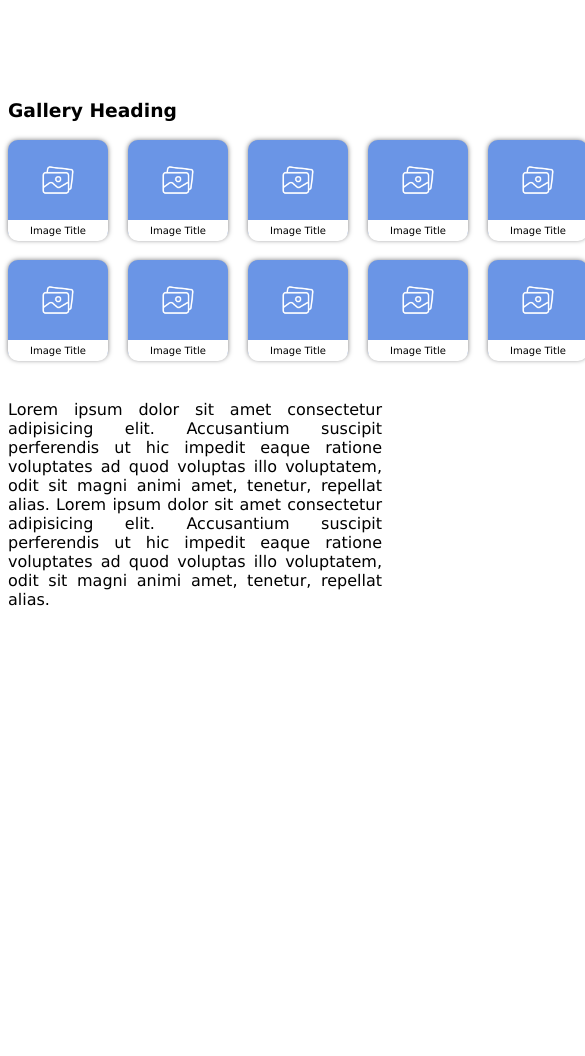
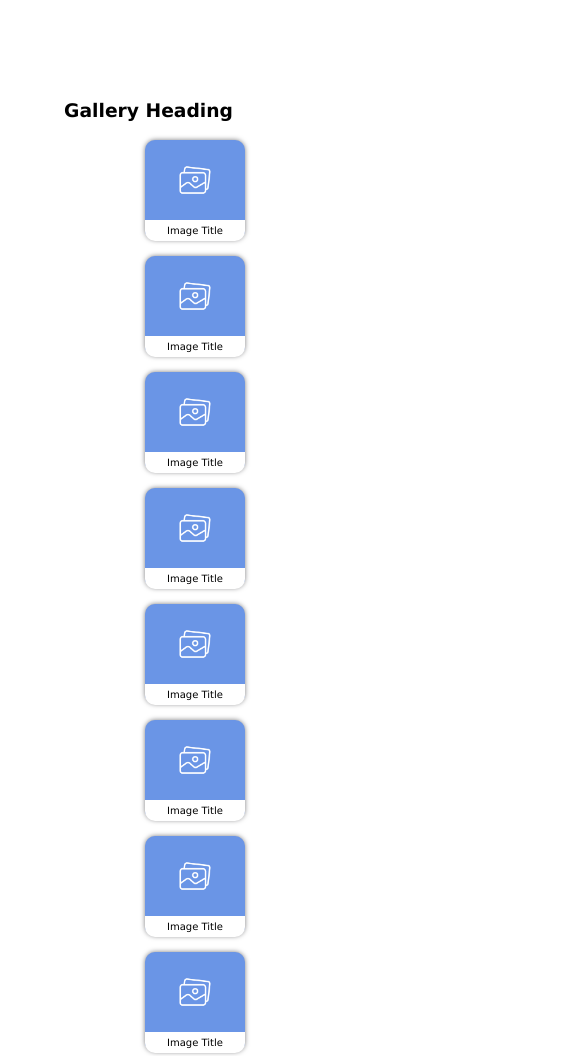
Before and after one commit to MarinaD88/Advanced-CSS, a plain HTML site: page index Vjezba3.html in a window 390 px wide. Shown: the top 1056 px of the page, 585 px wide, since content can reach past the window. Before the commit the page ends 844 px from the top, so only its background shows below. Drawn offline with Linux system fonts and the light colour scheme.

Commit message:
Assignment 3

```diff
--- a/index Vjezba3.html
+++ b/index Vjezba3.html
@@ -8,18 +8,16 @@
 
 <head>
     <meta charset="UTF-8">
+    <meta name="viewport" content="width=device-width, initial-scale=1.0">
     <title>Advanced CSS - Assignment 3</title>
 
     <style>
-
         body {
-        font-family:Verdana, Geneva, Tahoma, sans-serif;
-
+            font-family: Verdana, Geneva, Tahoma, sans-serif;
         }
 
         #Heading {
-
-        max-width: 580px;
+            max-width: 70%;
             margin: auto;
             margin-top: 100px;
         }
@@ -30,9 +28,31 @@
         }
 
         #Placeholder {
+
             display: grid;
-        grid-template-columns: repeat(5,  100px);
-        gap: 20px;
+            grid-gap: 1rem;
+            grid-template-columns: repeat(5, 1fr);
+            justify-items: center;
+
+
+
+        }
+
+
+
+        #Placeholder>div {
+
+            background-color: rgb(106, 149, 230);
+            background-image: url(Assets/placeholder-image.png);
+            background-repeat: no-repeat;
+            background-size: 120px;
+            background-position: top;
+
+            width: 100px;
+            height: 100px;
+
+            border-radius: 10px;
+            box-shadow: 0px 0px 5px rgb(124, 124, 126);
         }
 
         #Placeholder p {
@@ -45,42 +65,66 @@
 
         }
 
-    #Placeholder div {
 
-        background-color: rgb(106, 149, 230);
-        background-image: url(Assets/placeholder-image.png);
-        background-repeat: no-repeat;
-        background-size: 120px;
-        background-position:top;
-
-        width: 100px;
-        height: 100px;
-
-        border-radius: 10px;
-        box-shadow: 0px 0px 5px rgb(124, 124, 126);
-
+        @media all and (max-width: 1024px) {
+            #Placeholder {
+                grid-template-columns: repeat(5, 1fr);
 
             }
+        }
 
+        @media screen and (max-width: 768px) {
+            #Placeholder {
+                grid-template-columns: repeat(3, 1fr);
+
+            }
+        }
+
+        @media screen and (max-width: 667px) {
+            #Placeholder {
+                grid-template-columns: repeat(1, 1fr);
+
+            }
+        }
     </style>
 
 </head>
 
 <body>
 
-<div id=Heading >
+    <div id=Heading>
         <h3>Gallery Heading</h3>
         <div id=Placeholder>
-        <div><p>Image Title</p></div>
-        <div><p>Image Title</p></div>
-        <div><p>Image Title</p></div>
-        <div><p>Image Title</p></div>
-        <div><p>Image Title</p></div>
-        <div><p>Image Title</p></div>
-        <div><p>Image Title</p></div>
-        <div><p>Image Title</p></div>
-        <div><p>Image Title</p></div>
-        <div><p>Image Title</p></div>
+            <div>
+                <p>Image Title</p>
+            </div>
+            <div>
+                <p>Image Title</p>
+            </div>
+            <div>
+                <p>Image Title</p>
+            </div>
+            <div>
+                <p>Image Title</p>
+            </div>
+            <div>
+                <p>Image Title</p>
+            </div>
+            <div>
+                <p>Image Title</p>
+            </div>
+            <div>
+                <p>Image Title</p>
+            </div>
+            <div>
+                <p>Image Title</p>
+            </div>
+            <div>
+                <p>Image Title</p>
+            </div>
+            <div>
+                <p>Image Title</p>
+            </div>
         </div>
 
 
```
Lines whose indentation alone changed are shown as unchanged.
